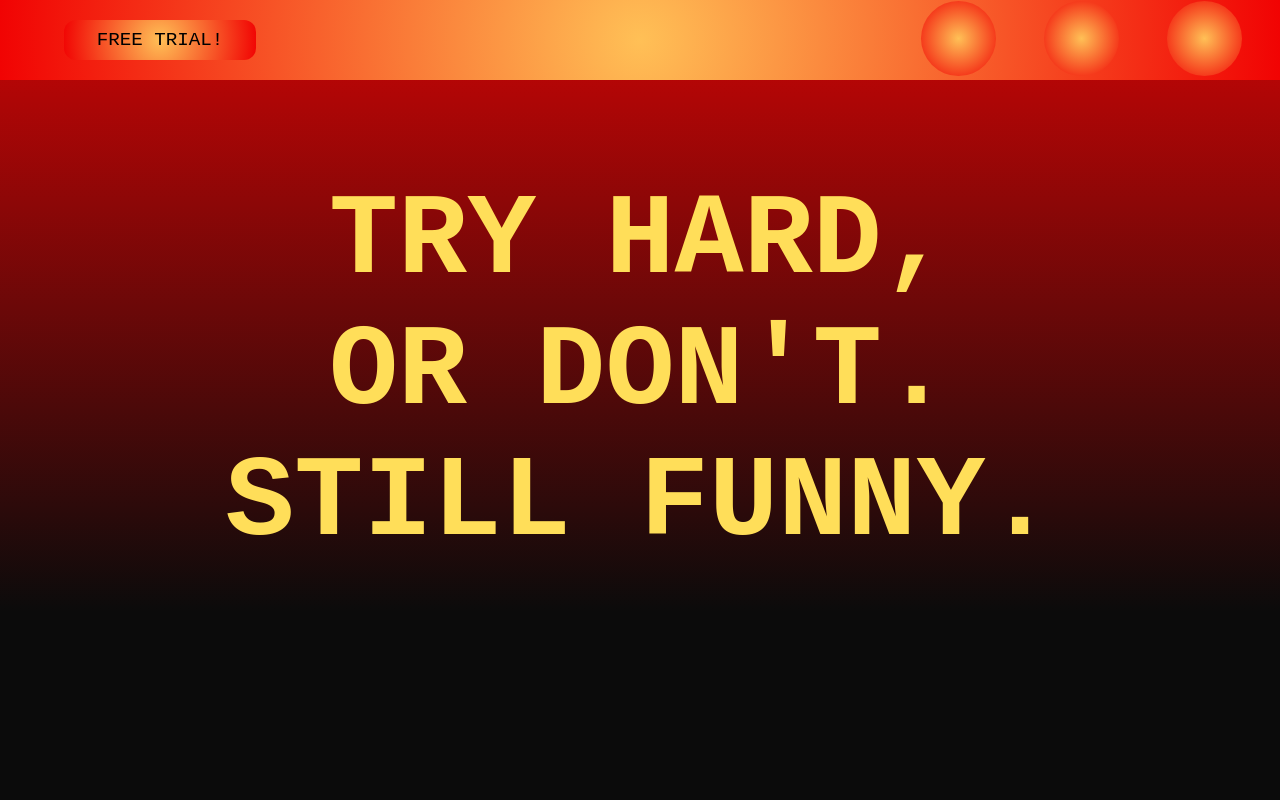
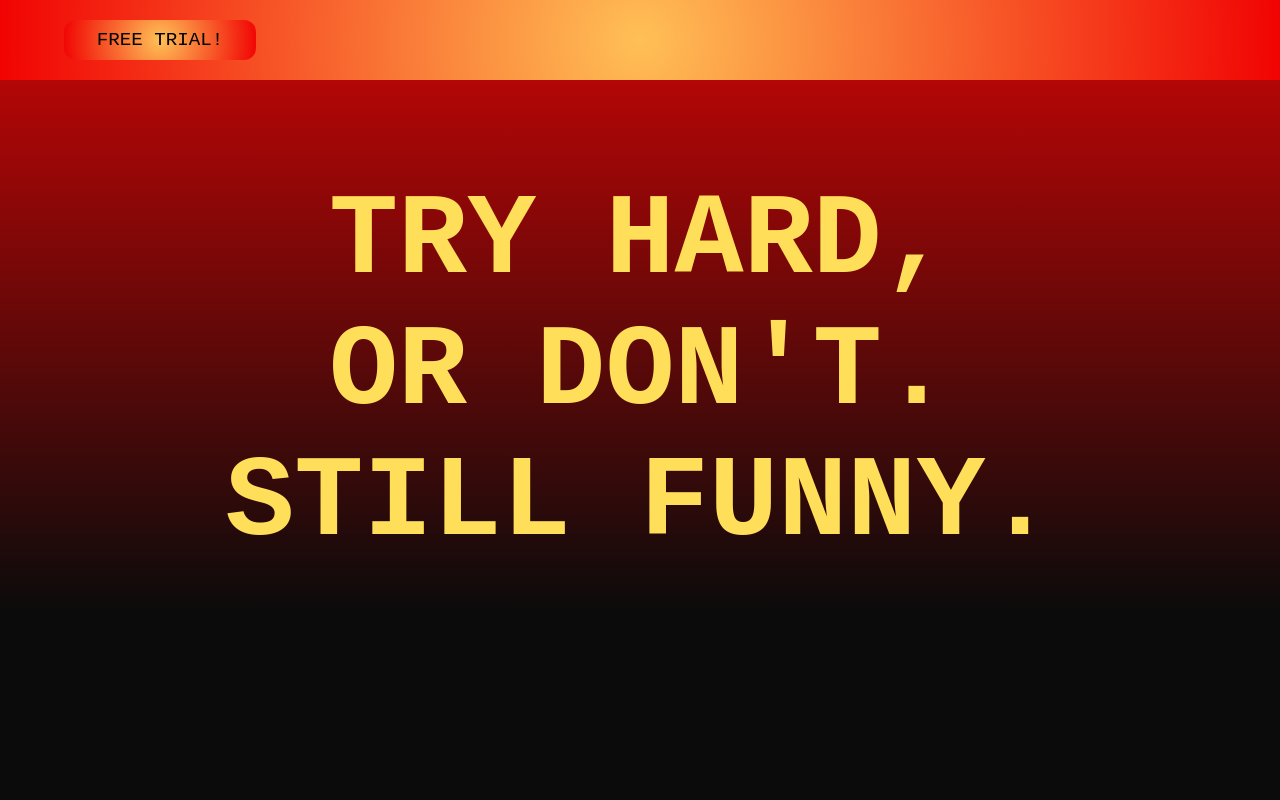
Before and after one commit to Brocolichops/User-Friendly, a plain HTML site: page index.html in a window 1280 px wide. Shown: the top 800 px of the page. Drawn offline with Linux system fonts and the light colour scheme.

Commit message:
Add files via upload

```diff
--- a/index.html
+++ b/index.html
@@ -13,9 +13,7 @@
         <nav id="navbar">
             <button id="free-trial">FREE TRIAL!</button>
             <div id="socials">
-                <button id="social-btn"></button>
-                <button id="social-btn"></button>
-                <button id="social-btn"></button>
+
             </div>
         </nav>
         <h1 class='hidden'>TRY HARD,<br> OR DON'T.<br> STILL FUNNY.</h1>
```
